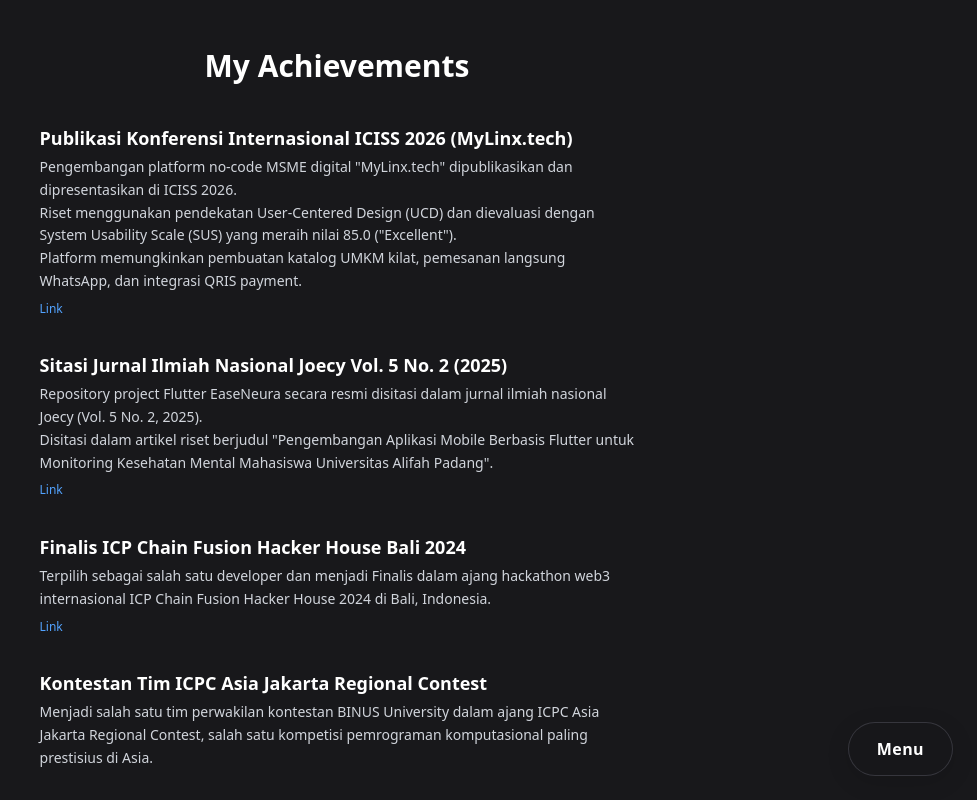
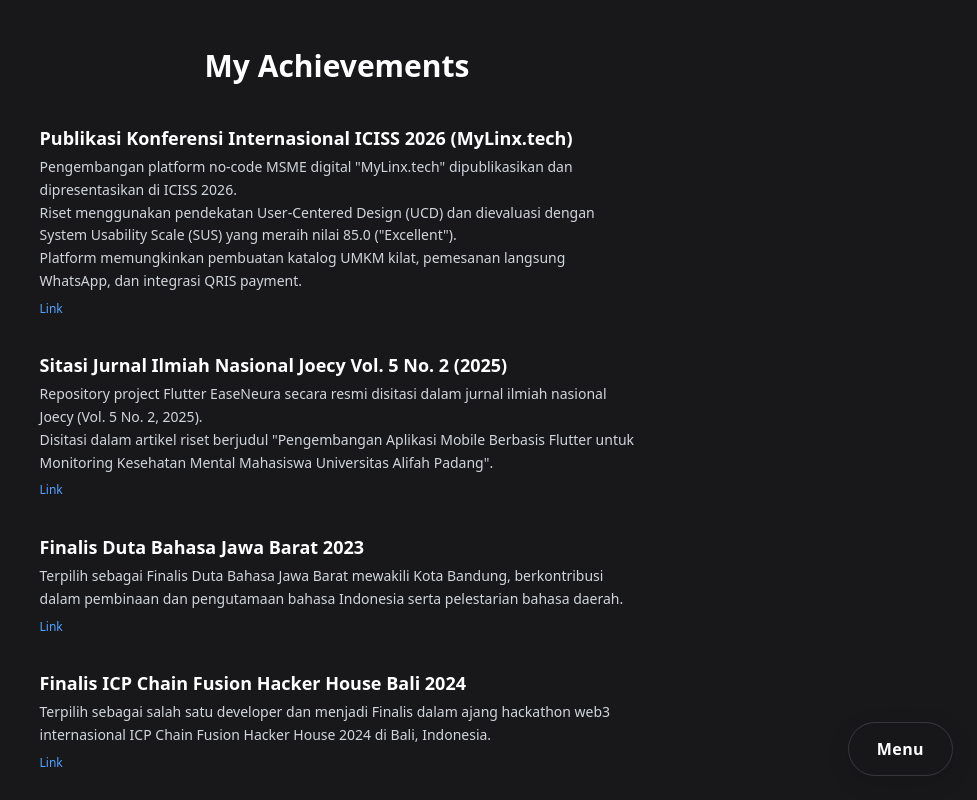
Before and after one commit to santanamnaa/santana-portofolio, a Next.js app: page /achievements in a window 1280 px wide. Shown: the top 800 px of the page, without its empty margins (303-1280 px from the left). Built offline with nearby package versions, Linux system fonts and the light colour scheme; a web font is replaced by a local one.

Commit message:
feat: add Finalis Duta Bahasa Jawa Barat 2023 to achievements

```diff
--- a/src/data/achievementsData.ts
+++ b/src/data/achievementsData.ts
@@ -29,6 +29,15 @@
     description: `Repository project Flutter EaseNeura secara resmi disitasi dalam jurnal ilmiah nasional Joecy (Vol. 5 No. 2, 2025).
 Disitasi dalam artikel riset berjudul "Pengembangan Aplikasi Mobile Berbasis Flutter untuk Monitoring Kesehatan Mental Mahasiswa Universitas Alifah Padang".`,
     link: "https://joecy.org/index.php/joecy/article/view/411"
+  },
+  {
+    id: "duta-bahasa-jabar-2023",
+    title: "Finalis Duta Bahasa Jawa Barat 2023",
+    icon: "gold",
+    organization: "Balai Bahasa Provinsi Jawa Barat",
+    year: "2023",
+    description: `Terpilih sebagai Finalis Duta Bahasa Jawa Barat mewakili Kota Bandung, berkontribusi dalam pembinaan dan pengutamaan bahasa Indonesia serta pelestarian bahasa daerah.`,
+    link: "https://binus.ac.id/bandung/2023/10/pemilihan-duta-bahasa-jawa-barat-tahun-2023/"
   },
   {
     id: "icp-hacker-house-2024",
```
